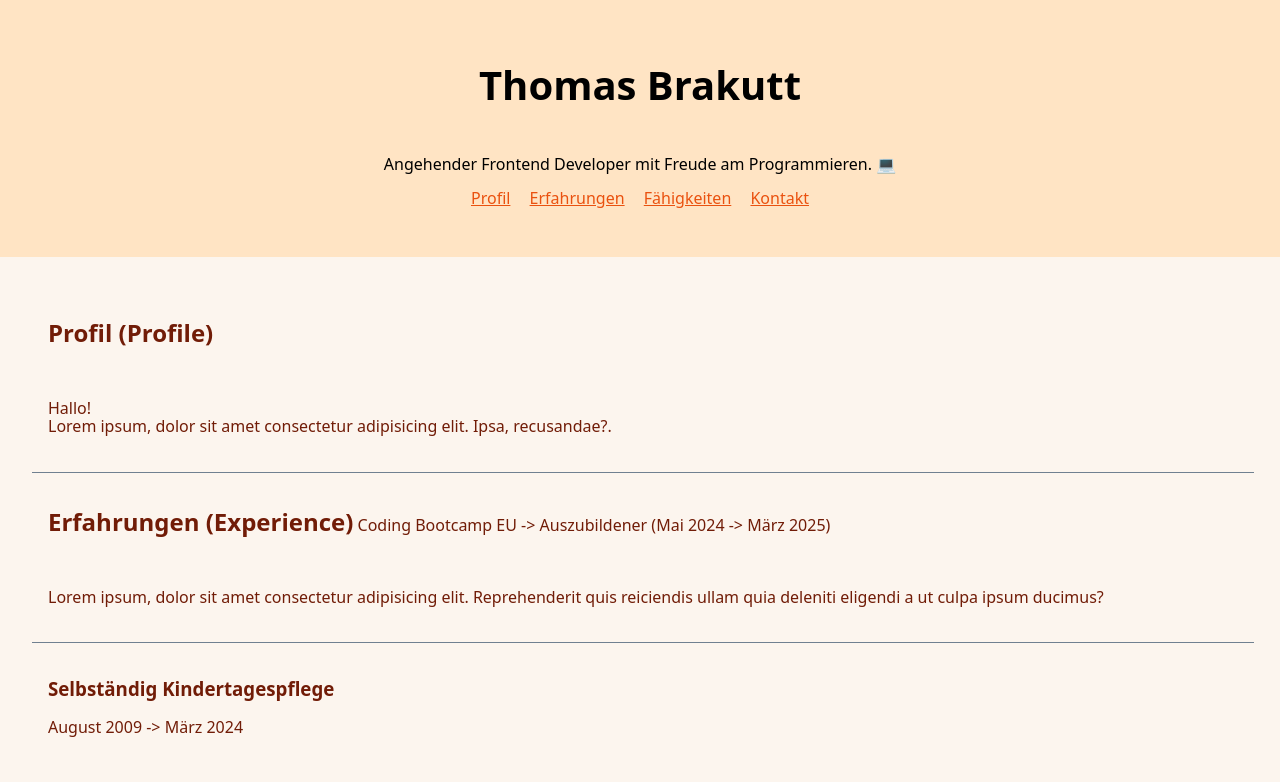
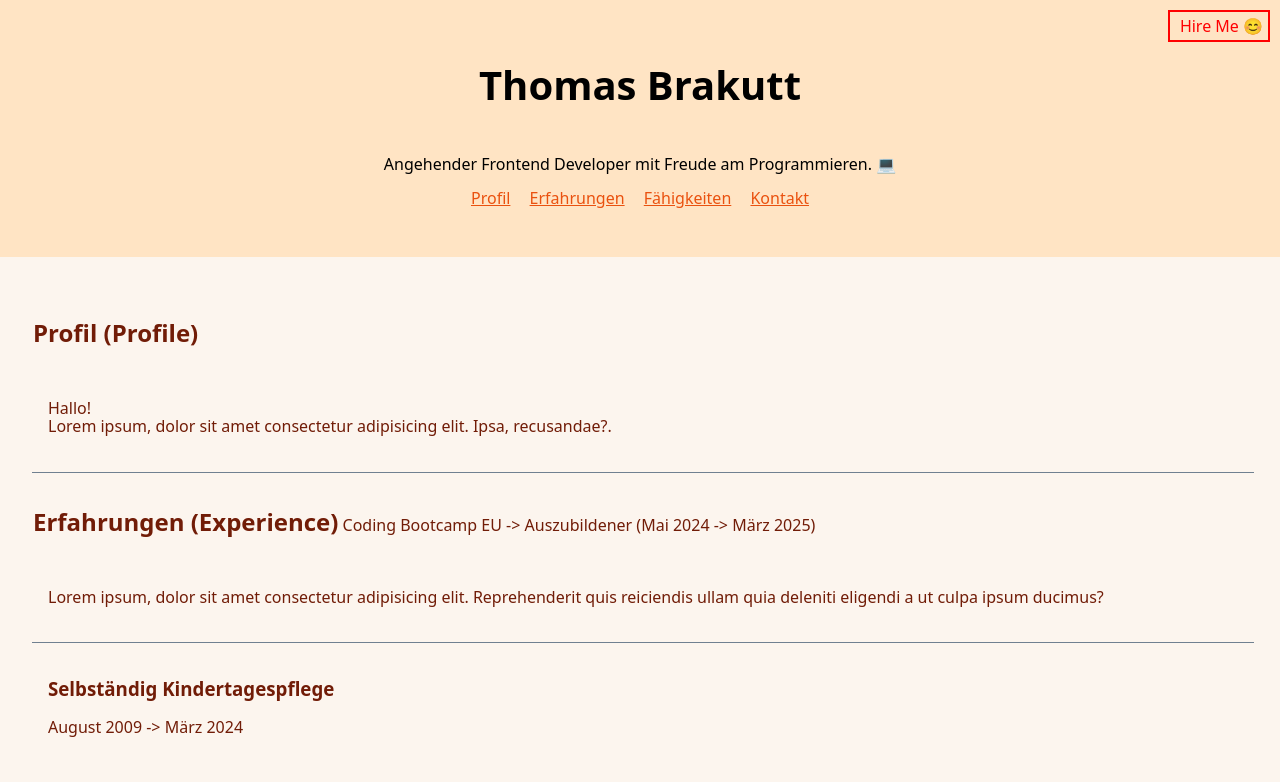
Before and after one commit to thomas-brakutt/CV-Setup-Exercise, a plain HTML site: page index.html in a window 1280 px wide. Shown: the top 782 px of the page. Drawn offline with nearby package versions, Linux system fonts and the light colour scheme.

Commit message:
refactor: css exercise 6 completed

```diff
--- a/index.html
+++ b/index.html
@@ -21,6 +21,7 @@
             <a href="#fähigkeiten">Fähigkeiten</a>
             <a href="#kontakt">Kontakt</a>
         </nav>
+        <aside class="hire-me"> <span> Hire Me </span></aside>
     </header>
     <main>
         <article id="profil">
--- a/style.css
+++ b/style.css
@@ -38,6 +38,7 @@ like this:
   background-color: bisque;
   padding-top: 20px;
   padding-bottom: 50px;
+  position: relative;
 }
 
 /* keine Aufgabe, selber ausprobiert */
@@ -151,3 +152,31 @@ main {
 .small-subheader {
   display: inline-block;
 }
+
+/* ------------ Aufgabe Css-Foundation 06 ------------------
+
+ - Display the headings of the main articles slightly more offset
+   to the left */
+
+h2 {
+  position: relative;
+  margin-left: -15px;
+}
+
+/* - Add a "Hire Me" badge inside the header that is placed
+absolutely in the top right corner of the header */
+
+.hire-me {
+  color: red;
+  border: 2px solid red;
+  padding: 5px;
+  padding-left: 10px;
+  position: absolute;
+  top: 0;
+  right: 0;
+  margin: 10px;
+}
+
+.hire-me::after {
+  content: "😊";
+}
```
